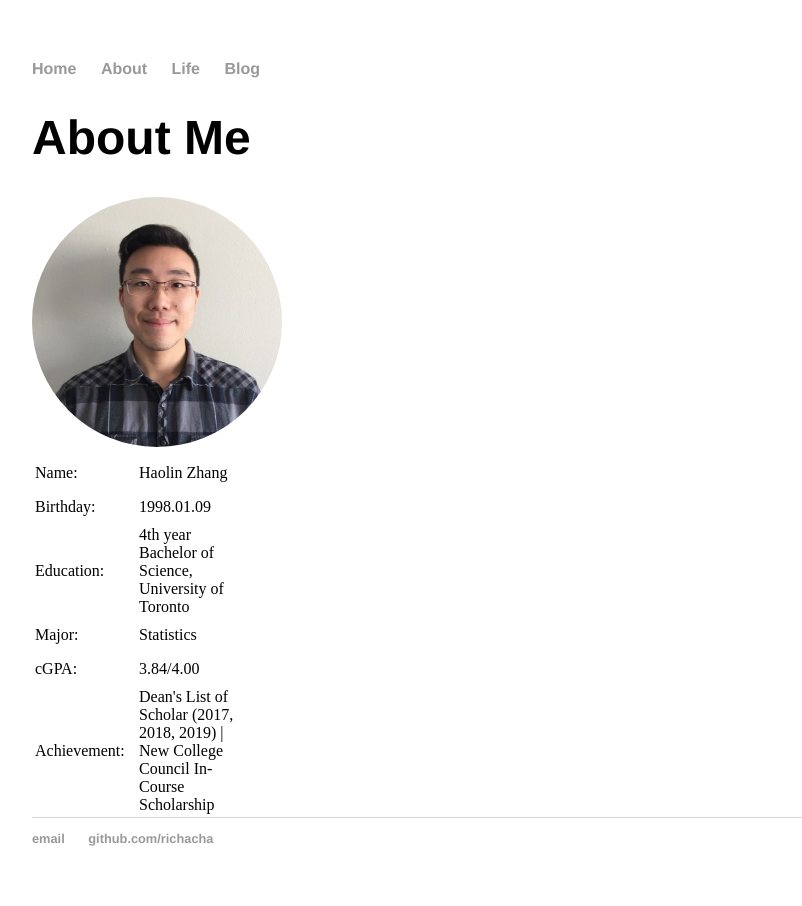
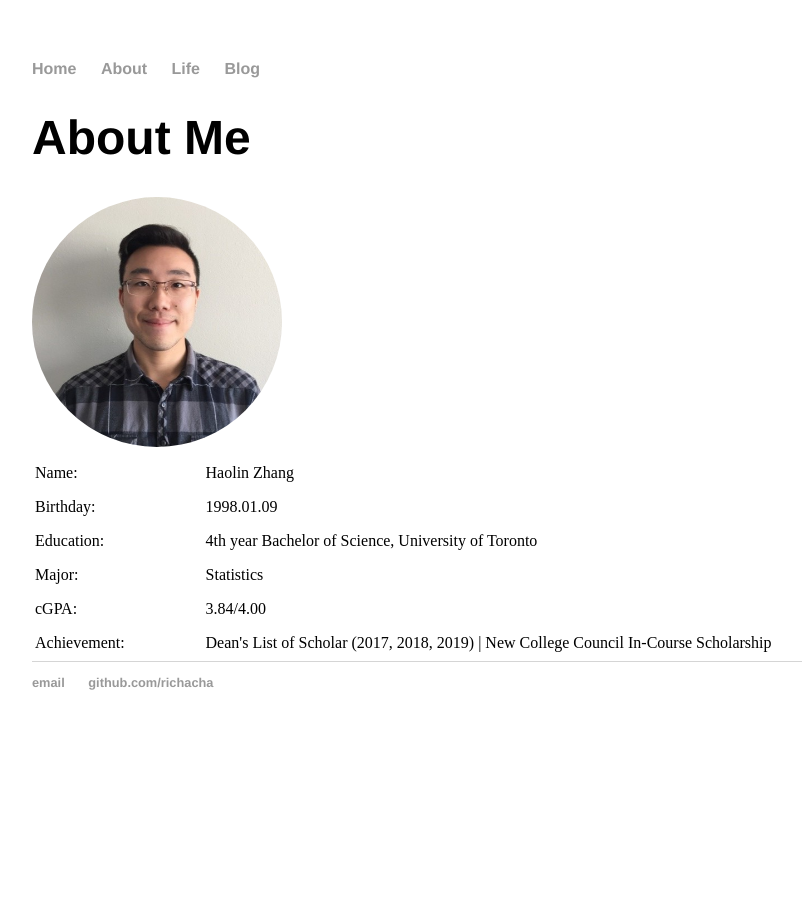
Before and after one commit to Richacha/haolinzhang.github.io, a Jekyll site: the page built from about/index.html, in a window 1280 px wide. Shown: the whole page, without its empty margins (160-962 px from the left). Built offline with Jekyll 4.4.1, drawn with Linux system fonts in a browser that asks for light colours.

Commit message:
Update index.html

```diff
--- a/about/index.html
+++ b/about/index.html
@@ -13,28 +13,28 @@
 	<th></th>
 	</tr>
 	<tr>
-	<td style="width: 100px; height: 30px;">Name:</td>
-	<td style="width: 100px; height: 30px;">Haolin Zhang</td>
+	<td style="width: 200px; height: 30px;">Name:</td>
+	<td style="width: 1000px; height: 30px;">Haolin Zhang</td>
 	</tr>
 	<tr>
-	<td style="width: 100px; height: 30px;">Birthday:</td>
-	<td style="width: 100px; height: 30px;">1998.01.09</td>
+	<td style="width: 200px; height: 30px;">Birthday:</td>
+	<td style="width: 1000px; height: 30px;">1998.01.09</td>
 	</tr>
 	<tr>
-	<td style="width: 100px; height: 30px;">Education:</td>
-	<td style="width: 100px; height: 30px;">4th year Bachelor of Science, University of Toronto</td>
+	<td style="width: 200px; height: 30px;">Education:</td>
+	<td style="width: 1000px; height: 30px;">4th year Bachelor of Science, University of Toronto</td>
 	</tr>
 	<tr>
-	<td style="width: 100px; height: 30px;">Major:</td>
-	<td style="width: 100px; height: 30px;">Statistics</td>
+	<td style="width: 200px; height: 30px;">Major:</td>
+	<td style="width: 1000px; height: 30px;">Statistics</td>
 	</tr>
 	<tr>
-	<td style="width: 100px; height: 30px;">cGPA:</td>
-	<td style="width: 100px; height: 30px;">3.84/4.00</td>
+	<td style="width: 200px; height: 30px;">cGPA:</td>
+	<td style="width: 1000px; height: 30px;">3.84/4.00</td>
 	</tr>
 	<tr>
-	<td style="width: 100px; height: 30px;">Achievement:</td>
-	<td style="width: 100px; height: 30px;">Dean's List of Scholar (2017, 2018, 2019) | New College Council In-Course Scholarship</td>
+	<td style="width: 200px; height: 30px;">Achievement:</td>
+	<td style="width: 1000px; height: 30px;">Dean's List of Scholar (2017, 2018, 2019) | New College Council In-Course Scholarship</td>
 	</tr>
 
 	</tbody>
```
